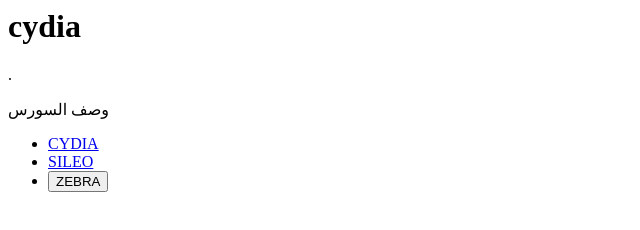
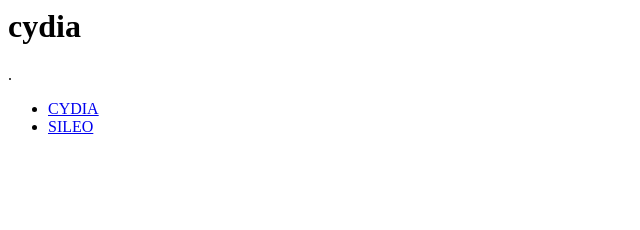
Before and after one commit to rm7m/cy, a plain HTML site: page index.html in a window 1280 px wide. Shown: the whole page, without its empty margins (0-640 px from the left). Drawn offline with Linux system fonts and the light colour scheme.

Commit message:
Update index.html

```diff
--- a/index.html
+++ b/index.html
@@ -2,13 +2,13 @@
 <head>
 <meta charset="utf-8">
 <meta name="viewport" content="width=device-width, initial-scale=1">
-<title> عنوان السورس</title>
+<title> cydia</title>
 </head>
 <body>
 <h1>cydia </h1>
 <div ><img src="CydiaIcon.png" alt="">. </div>
 
-<div class="name"><p>وصف السورس</p></div>
+<div class="name"><p></p></div>
 
 <div><ul class="btns">
 
@@ -16,8 +16,6 @@
 
 <li><div class="sileo"> <a href="sileo://source/https://rm7m.github.io/cy/><button class="sileobtn">SILEO</button> </a></div></li>
 
-<li><div class="zebra"><a href="zbra://sources/add/https://rm7m.github.io/cy/"><button class="zebrabtn">ZEBRA</button> </a></div></li>
-
 </ul></div>
 </body>
 </html>
```
